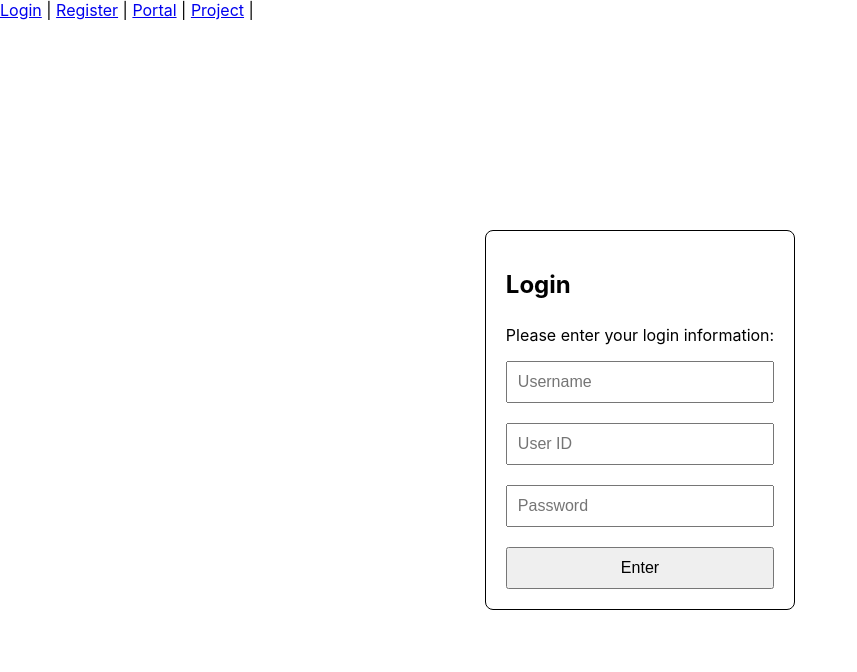
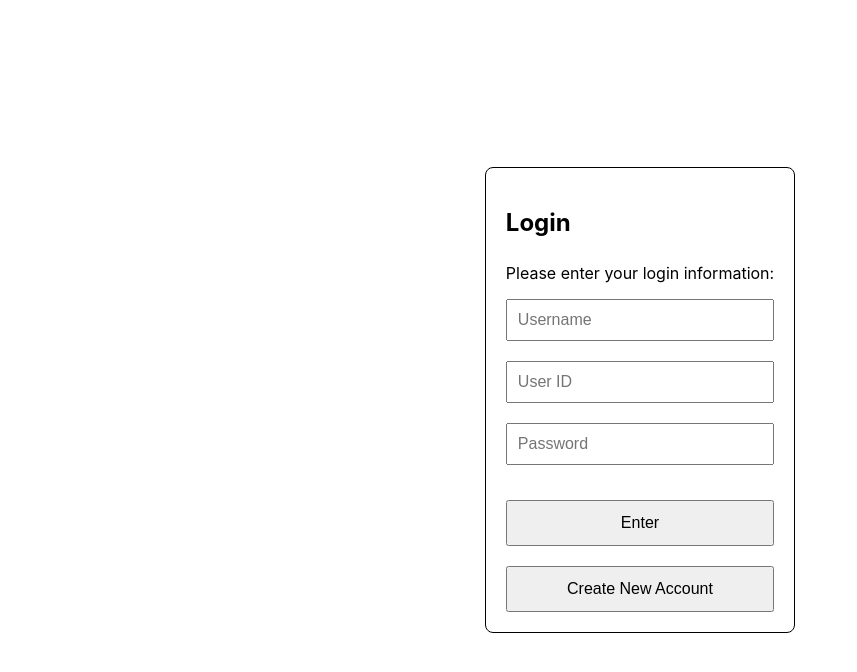
Before and after one commit to nitinjaladanki/18470-SWEGroup10, a React (Create React App) app in the folder client/: page / in a window 1280 px wide. Shown: the top 672 px of the page, without its empty margins (0-857 px from the left). Built offline with nearby package versions, Linux system fonts and the light colour scheme.

Commit message:
Removed hardcoded navbar and added create new account button on login

```diff
--- a/client/src/App.js
+++ b/client/src/App.js
@@ -1,25 +1,15 @@
-import { BrowserRouter,
-  Routes,
-  Route,
-  Router,
-  Link } from 'react-router-dom';
+import { BrowserRouter, Routes, Route } from 'react-router-dom';
 import ForgotMyPassword from './pages/ForgotMyPassword.js';
 import MyLoginPage from './pages/MyLoginPage.js';
 import MyRegistrationPage from './pages/MyRegistrationPage.js';
 import MyUserPortal from './pages/MyUserPortal.js';
-import MyProjectPage from './pages/MyProjectPage.js'
-import styles from './App.css'
+import MyProjectPage from './pages/MyProjectPage.js';
+import styles from './App.css';
 
 function App() {
   return (
-
-    <BrowserRouter className={styles}>
-      <nav>
-        <Link to="/login">Login</Link> |{' '}
-        <Link to="/register">Register</Link> |{' '}
-        <Link to="/portal">Portal</Link> |{' '}
-        <Link to="/project">Project</Link> |{' '}
-      </nav>
+    <BrowserRouter>
+      {/* The <nav> block was removed from here */}
 
       <Routes>
         <Route path="/" element={<MyLoginPage />} />
@@ -28,13 +18,9 @@ function App() {
         <Route path="/register" element={<MyRegistrationPage />} />
         <Route path="/portal" element={<MyUserPortal />} />
         <Route path="/project" element={<MyProjectPage />} />
-          <Route path="/" element={<MyUserPortal />} />
-          {/* This route catches /project/1, /project/2, etc. */}
-          <Route path="/project/:projectId" element={<MyProjectPage />} />
+        <Route path="/project/:projectId" element={<MyProjectPage />} />
       </Routes>
-
     </BrowserRouter>
-
   );
 }
 
--- a/client/src/pages/MyLoginPage.js
+++ b/client/src/pages/MyLoginPage.js
@@ -1,7 +1,7 @@
 
 import { useState } from "react";
 import { useNavigate } from 'react-router-dom';
-import styles from "./ForgotMyPassword.module.css";
+import styles from "./MyLoginPage.module.css";
 
 const API_BASE = "http://localhost:5000";
 
@@ -13,11 +13,15 @@ function Login() {
     const [submitted, setSubmitted] = useState(false);
     const [error, setError] = useState("");
     const [loading, setLoading] = useState(false);
+    const handleRegisterClick = () => {
+  navigate('/register');
+    };
 
   const handleSubmit = async (e) => {
     e.preventDefault();
     setError("");
     setLoading(true);
+
 
     try {
       const response = await fetch(`${API_BASE}/login`,
@@ -77,10 +81,14 @@ function Login() {
             />
 
             {error && <p className={styles.error}>{error}</p>}
-
+        <div className={styles.buttonContainer}>
             <button type="submit" className={styles.button} disabled={loading}>
               {loading ? "Logging in..." : "Enter"}
             </button>
+            <button type="button" className={styles.button} onClick={handleRegisterClick}>
+              {loading ? "Logging in..." : "Create New Account"}
+            </button>
+            </div>
           </form>
         )}
       </div>
--- a/client/src/pages/MyLoginPage.module.css
+++ b/client/src/pages/MyLoginPage.module.css
@@ -1,23 +1,29 @@
-.container {
-    align-items: center;
-    justify-content: center;
-    height: 100vh;
-    background-color: #ffffff;
-    gap: 30px;
-    display: flex;
-    flex-direction: column;
-    gap: 12px;
+
+
+.buttonContainer {
+  display: flex;
+  flex-direction: column;
+  width: 100%;
+  margin-top: 15px;
 }
 
-.button {
-    padding: 10px;
-    font-size: 16px;
-    cursor: pointer;
-    border-radius: 12px;
-    margin-bottom: 20px;
-    margin-right: 100px;
-    gap: 20px;
+.buttonContainer .button {
+  display: block;
+  width: 100%;
+  margin-bottom: 0;
+  padding: 12px;
+  cursor: pointer;
 }
+
+
+.buttonContainer .button + .button {
+  margin-top: 20px;
+}
+.button:hover {
+  background-color: #e0e0e0;
+}
+
+
 
 .input {
     padding: 10px;
@@ -26,14 +32,36 @@
     gap: 20px;
 }
 
+
+
+
+
+.container {
+    display: flex;
+    flex-direction: column;
+    align-items: center;
+    justify-content: center;
+    height: 100vh;
+    background-color: #ffffff;
+}
+
+.button {
+    padding: 10px;
+    font-size: 16px;
+    cursor: pointer;
+}
+
+.input {
+    padding: 10px;
+    font-size: 16px;
+    margin-bottom: 20px;
+}
+
 .card {
     background-color: white;
     padding: 20px;
     border-radius: 8px;
     border: 1px solid black;
-    width: 320px;
-    gap: 20px;
-    flex-direction: row;
 }
 
 .title {
@@ -47,6 +75,12 @@
   flex-direction: column;
 }
 
+.caption {
+    font-size: 14px;
+    color: black;
+    margin-top: 2px;
+}
+
 .error {
   color: red;
   font-size: 0.875rem;
```
